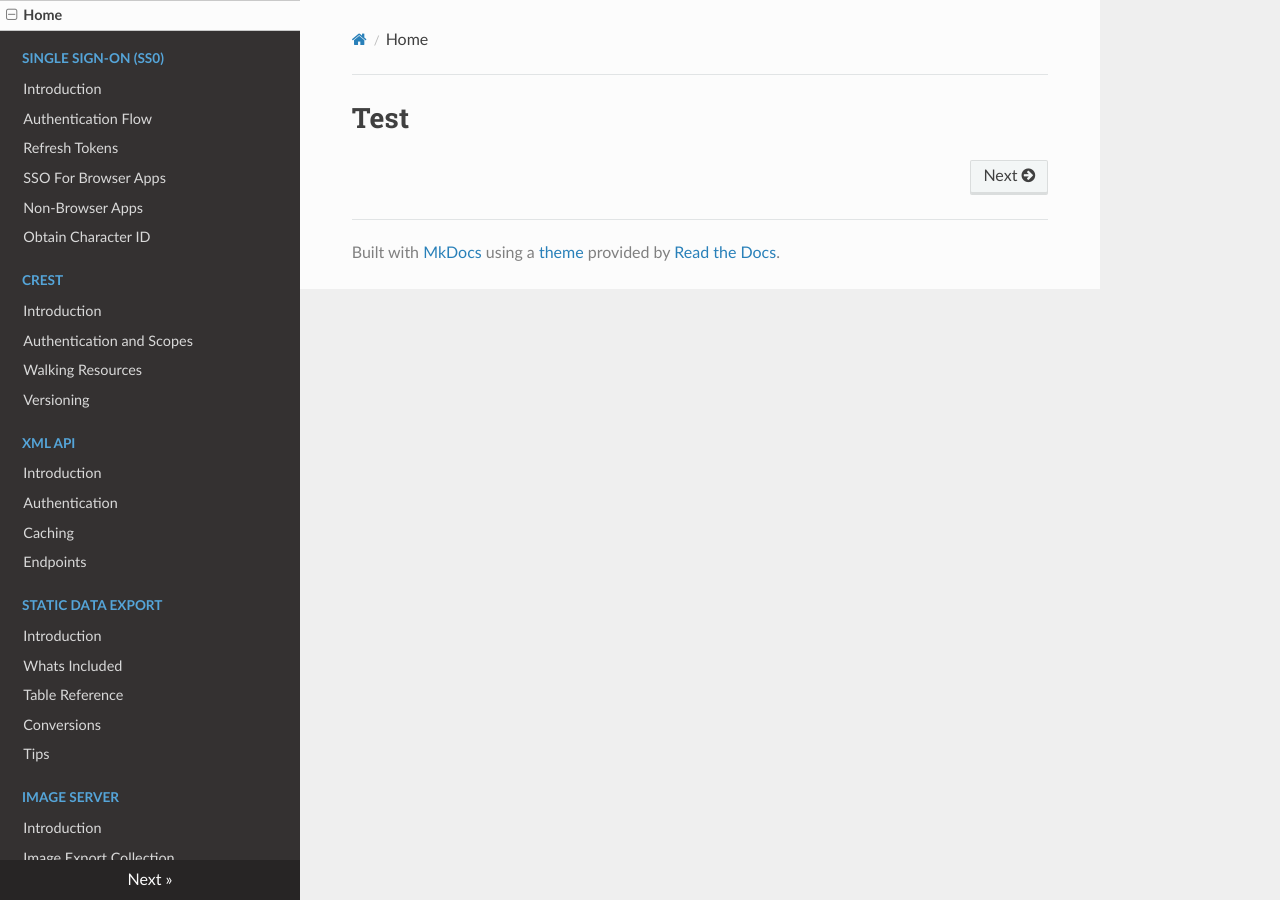
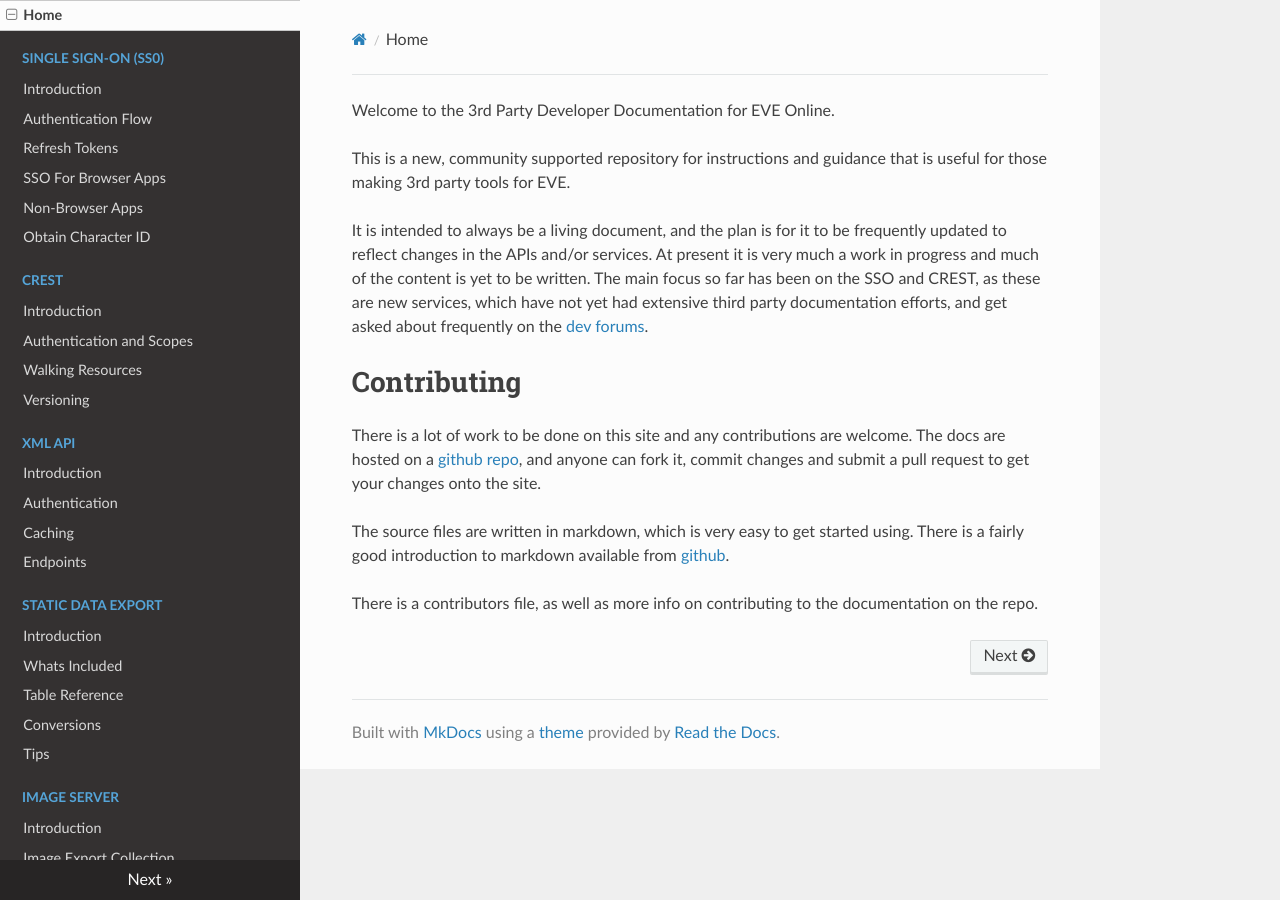
Before and after one commit to OrthoLoess/eveonline-third-party-documentation, an MkDocs documentation site: the page built from docs/index.md, in a window 1280 px wide. Built offline with MkDocs 1.6.1, drawn with Linux system fonts in a browser that asks for light colours; nearby versions of some CDN libraries; old or Windows-style settings are respelled for this version of MkDocs.

Commit message:
Add index file
Put some content on the front page of the docs

```diff
--- a/docs/index.md
+++ b/docs/index.md
@@ -1 +1,12 @@
-# Test
+Welcome to the 3rd Party Developer Documentation for EVE Online.
+
+This is a new, community supported repository for instructions and guidance that is useful for those making 3rd party tools for EVE.
+
+It is intended to always be a living document, and the plan is for it to be frequently updated to reflect changes in the APIs and/or services. At present it is very much a work in progress and much of the content is yet to be written. The main focus so far has been on the SSO and CREST, as these are new services, which have not yet had extensive third party documentation efforts, and get asked about frequently on the [dev forums](https://forums.eveonline.com/default.aspx?g=topics&f=263).
+
+# Contributing
+There is a lot of work to be done on this site and any contributions are welcome. The docs are hosted on a [github repo](https://github.com/ccpgames/eveonline-third-party-documentation), and anyone can fork it, commit changes and submit a pull request to get your changes onto the site.
+
+The source files are written in markdown, which is very easy to get started using. There is a fairly good introduction to markdown available from [github](https://guides.github.com/features/mastering-markdown/).
+
+There is a contributors file, as well as more info on contributing to the documentation on the repo.
```
